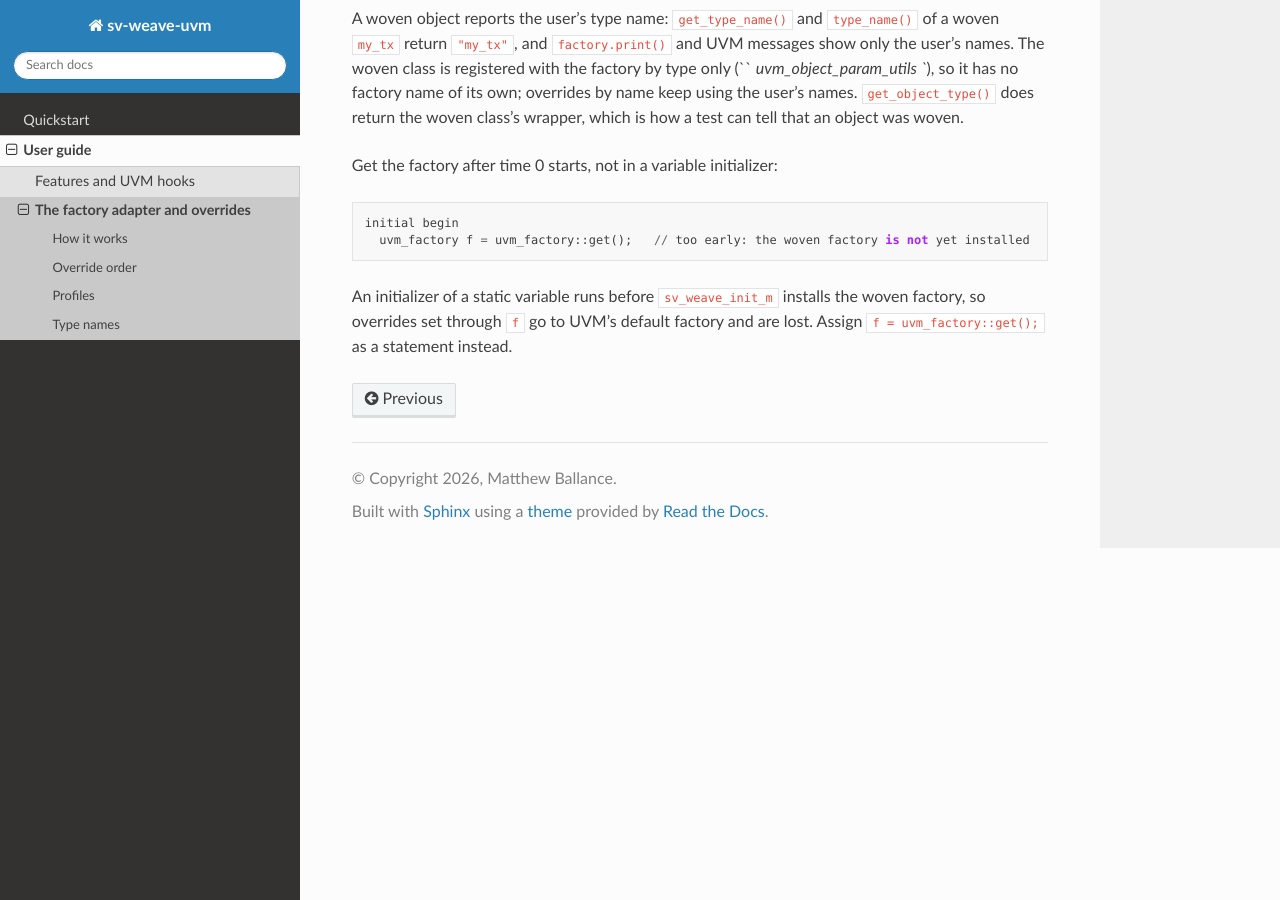
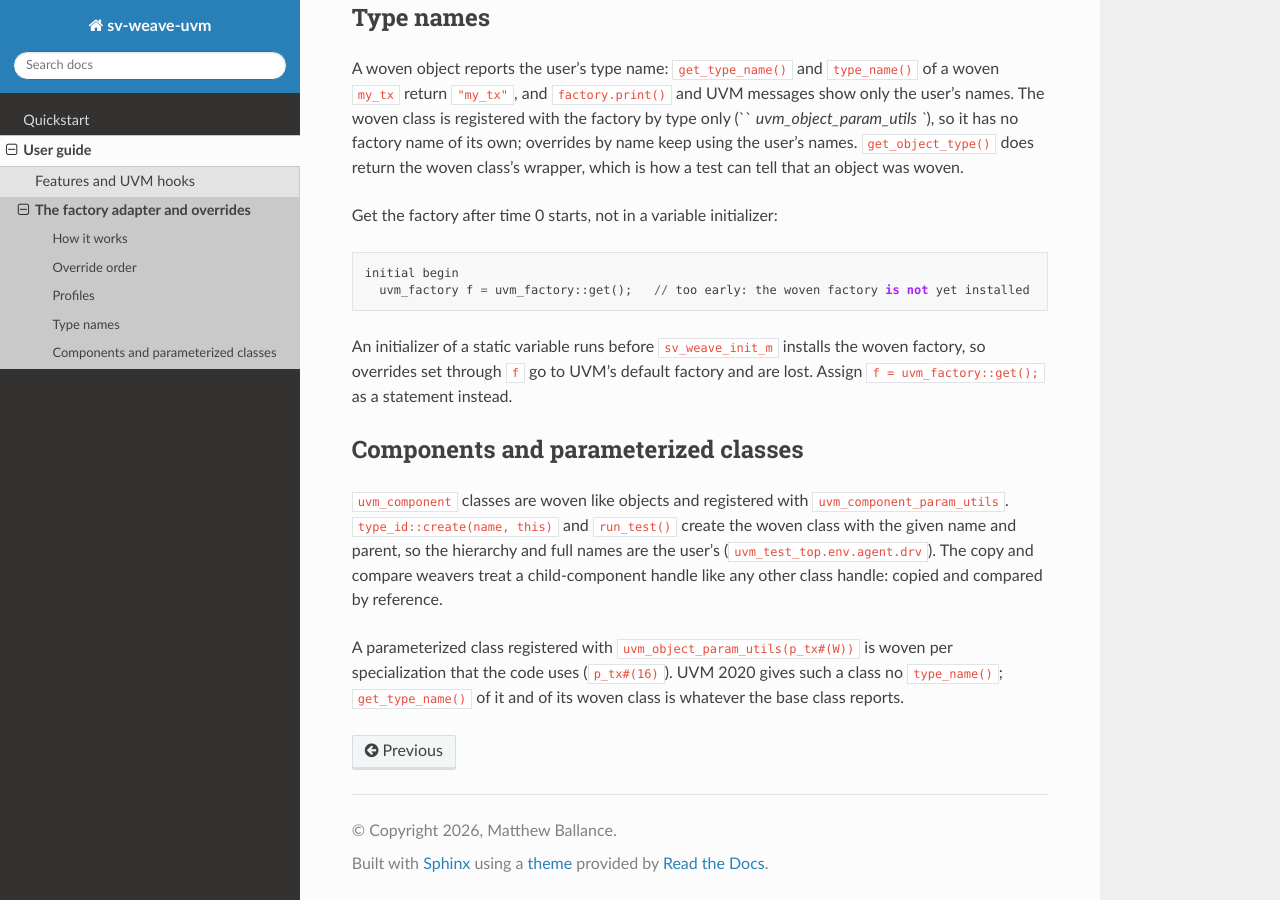
Before and after one commit to sv-weave/sv-weave-uvm, a Sphinx documentation site: the page built from docs/user/factory.rst, in a window 1280 px wide and 900 px high, scrolled down 1037 px. Built offline with Sphinx 7.4.7 and the Read the Docs theme 3.1.0, drawn with Linux system fonts in a browser that asks for light colours; some of the changed text lies outside the part shown.

Commit message:
U2 8d: woven uvm_component hierarchy and parameterized classes
New sim case tests/sim/component: run_test("my_test") -> env -> agent -> driver
(uvm_driver #(tx)), each created with type_id::create(name, this) and woven, with
the user's full names and parents; p_tx#(16) (uvm_object_param_utils) is woven
on Verilator.

Adapter fix: when UVM finds no override by name, find_override_by_name returned
null and create_*_by_name fell back to the unwoven type, so run_test created the
unwoven test. It now returns the woven class of the registered type.

Co-Authored-By: Claude Opus 5.5 <noreply@anthropic.com>

```diff
--- a/docs/user/factory.rst
+++ b/docs/user/factory.rst
@@ -14,6 +14,9 @@ How it works
   (or the ``sv_weave_init_m`` module) runs these registrations.
 - ``find_override_by_type`` and ``find_override_by_name`` call the UVM
   implementation first, then substitute the woven class of the type it returned.
+  When UVM finds no override by name, it returns null and ``create_*_by_name``
+  falls back to the registered type; the adapter returns the woven class instead,
+  so ``run_test("my_test")`` creates the woven test.
 
 Override order
 --------------
@@ -57,3 +60,17 @@ Get the factory after time 0 starts, not in a variable initializer::
 An initializer of a static variable runs before ``sv_weave_init_m`` installs the woven
 factory, so overrides set through ``f`` go to UVM's default factory and are lost.
 Assign ``f = uvm_factory::get();`` as a statement instead.
+
+Components and parameterized classes
+------------------------------------
+
+``uvm_component`` classes are woven like objects and registered with
+``uvm_component_param_utils``. ``type_id::create(name, this)`` and ``run_test()`` create
+the woven class with the given name and parent, so the hierarchy and full names are
+the user's (``uvm_test_top.env.agent.drv``). The copy and compare weavers treat a
+child-component handle like any other class handle: copied and compared by reference.
+
+A parameterized class registered with ``uvm_object_param_utils(p_tx#(W))`` is woven
+per specialization that the code uses (``p_tx#(16)``). UVM 2020 gives such a class no
+``type_name()``; ``get_type_name()`` of it and of its woven class is whatever the
+base class reports.
```
Also changed, not shown: docs/plan/status.md (+8 -1 lines), 5 other files.
